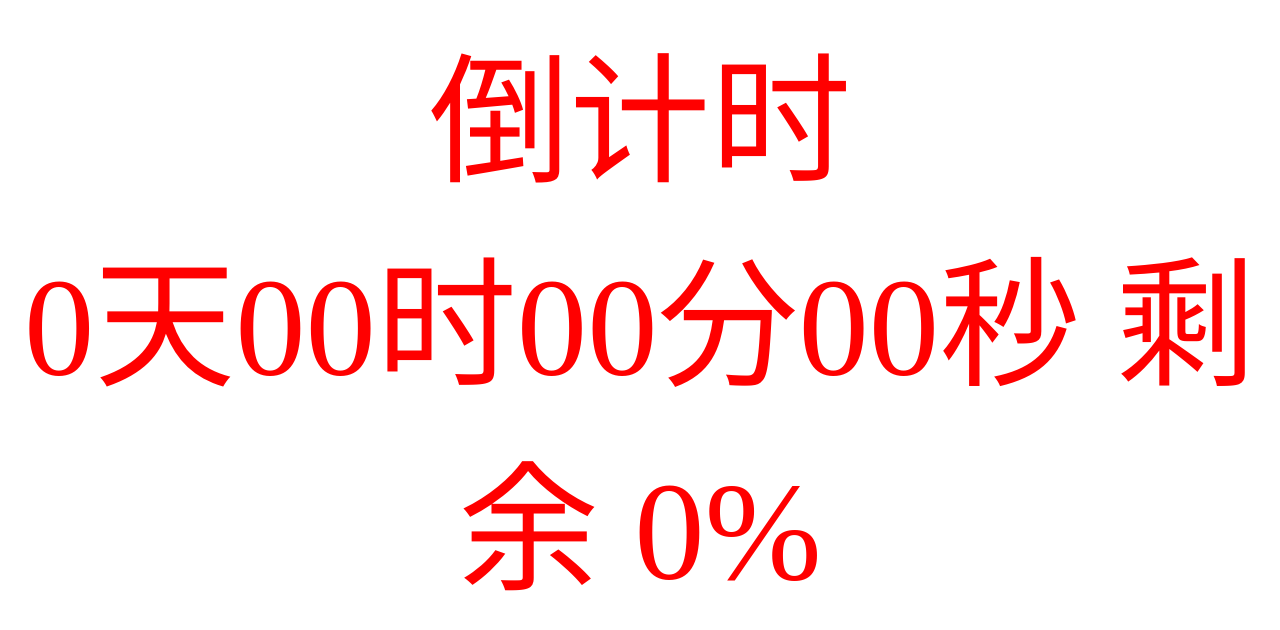
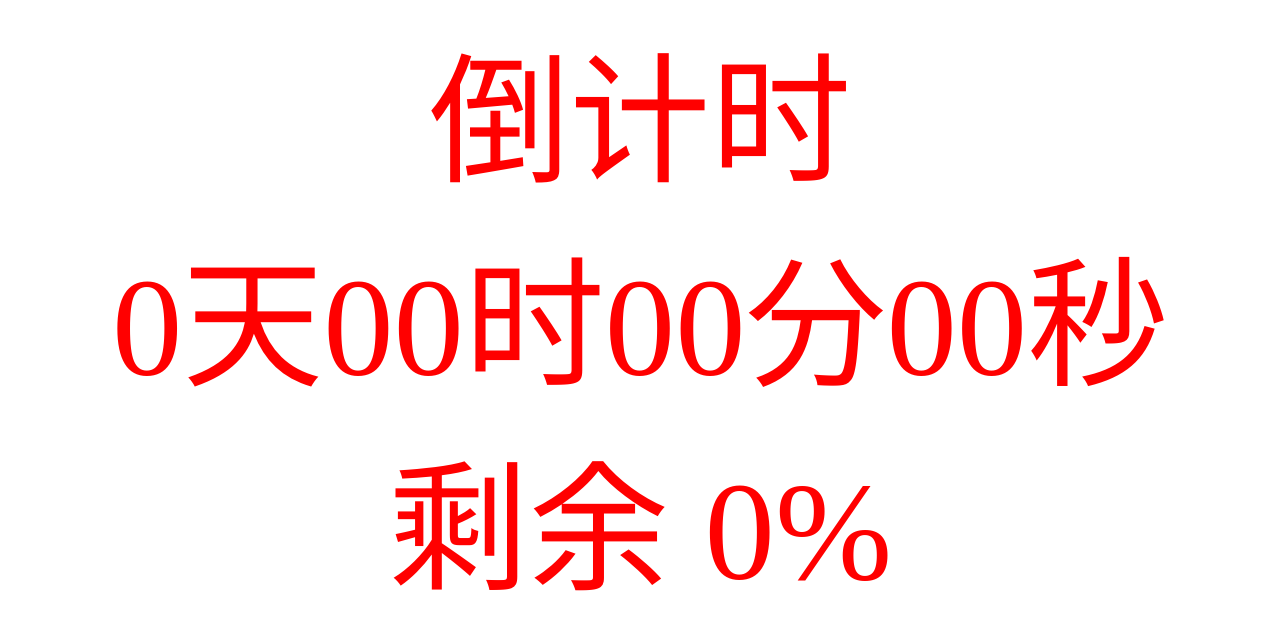
Before and after one commit to YSC-hain/YSC-hain.github.io, a plain HTML site: page CountDown.html in a window 1280 px wide. Drawn offline with Linux system fonts and the light colour scheme.

Commit message:
Update CountDown.html
修复Bug

```diff
--- a/CountDown.html
+++ b/CountDown.html
@@ -1,8 +1,34 @@
 <head>
 	<meta charset="UTF-8">
 	<title>倒计时</title>
-	<script type="text/javascript">
-		__version__= 1.2;
+</head >
+<body>
+	<div id="box" style="color:red;text-align:center;z-index: 1;font-size: 11vw">
+		<span id="head"></span> <br>
+		<span id="time"></span> <br>
+		<span id="perc"></span>
+	</div>
+	<script>
+		__version__= "1.2.1";
+
+		//style设置
+		document.getElementById("box").style.display="color:red;text-align:center;z-index: 1;font-size: "+getPar("vw")+"vw";
+		//消息
+		var thing = getPar("th");
+		document.getElementById("head").innerHTML=thing+" 倒计时";
+		//开始时间
+		var start=getPar("st");
+		//截止时间
+		var str=getPar("et");
+		//时间差
+		var startDate = new Date(start);
+		var nowDate = new Date();
+		var endDate = new Date(str);
+		var leftTime = endDate.getTime() - nowDate.getTime();
+		var allTime = endDate.getTime() - startDate.getTime();
+
+		countTime();
+		var CD=setInterval(function(){countTime()},1000);
 
 		function getPar(par) {
 			//获取当前URL
@@ -21,28 +47,12 @@
 			}
 			return get_par;
 		}
-
 		function tStr(str) {
 			var time=Math.floor(str);
 			if(time < 10) return "0"+time;
 			else return time;
 		}
 		function countTime() {
-			//消息
-			var thing = getPar("th");
-			document.getElementById("head").innerHTML=thing+" 倒计时<br>";
-			//开始时间
-			var start=getPar("st"); //2020/02/10 6:50:00
-			//截止时间
-			var str=getPar("et"); //2020/06/29 6:50:00
-			//时间差
-			var startDate = new Date(start);
-			var nowDate = new Date();
-			var endDate = new Date(str);
-			var leftTime = endDate.getTime() - nowDate.getTime();
-			var allTime = endDate.getTime() - startDate.getTime();
-			//定义变量 d,h,m,s保存倒计时的时间
-			var d,h,m,s;
 			if (leftTime>=0) {
 				//将倒计时赋值到div中
 				document.getElementById("time").innerHTML = Math.floor(leftTime/1000/60/60/24) + "天" + tStr(leftTime/1000/60/60%24) + "时" + tStr(leftTime/1000/60%60) + "分" + tStr(leftTime/1000%60) + "秒";
@@ -54,12 +64,5 @@
 			}
 		}
 	</script>
-</head >
-<body onload="countTime()">
-	<div style="color:red;text-align:center;z-index: 1;font-size: 11vw">
-		<span id="head"></span>
-		<span id="time"></span>
-		<span id="perc"></span>
-	</div>
 </body>
 </html>
```
